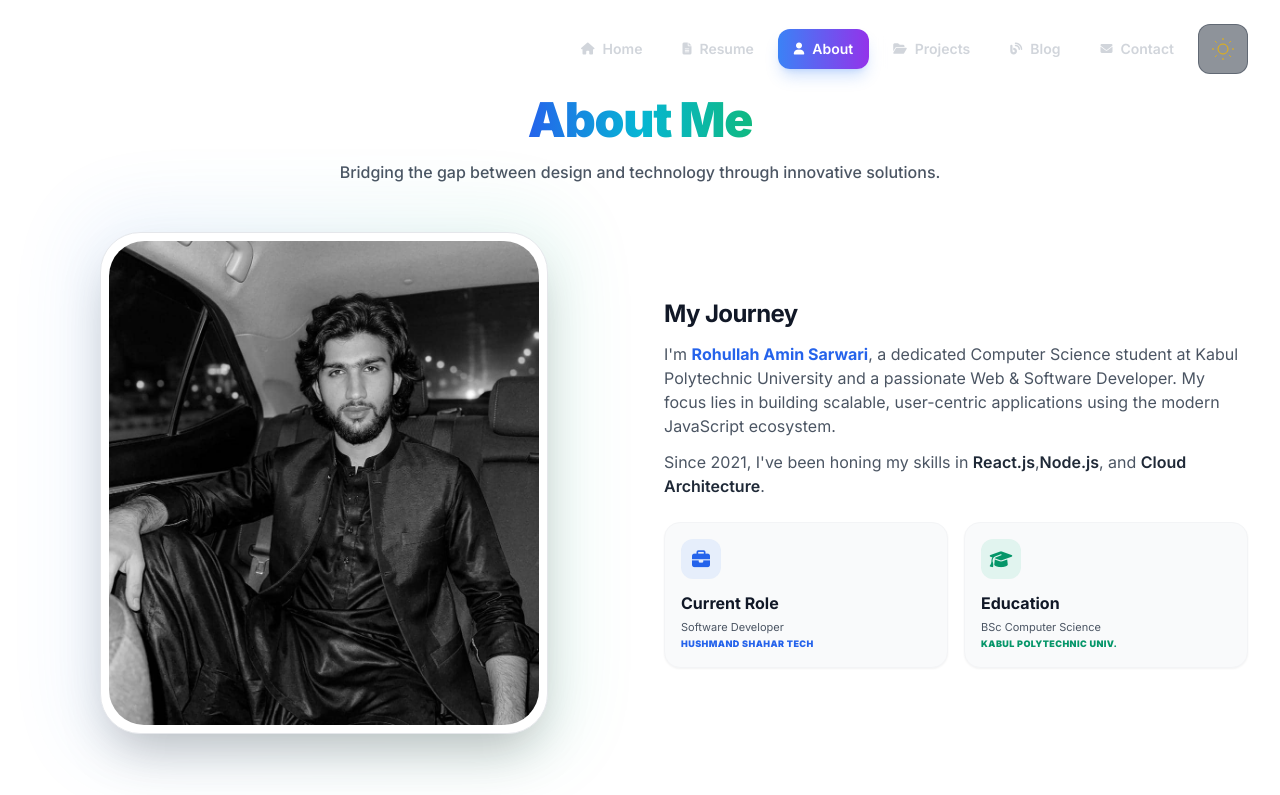
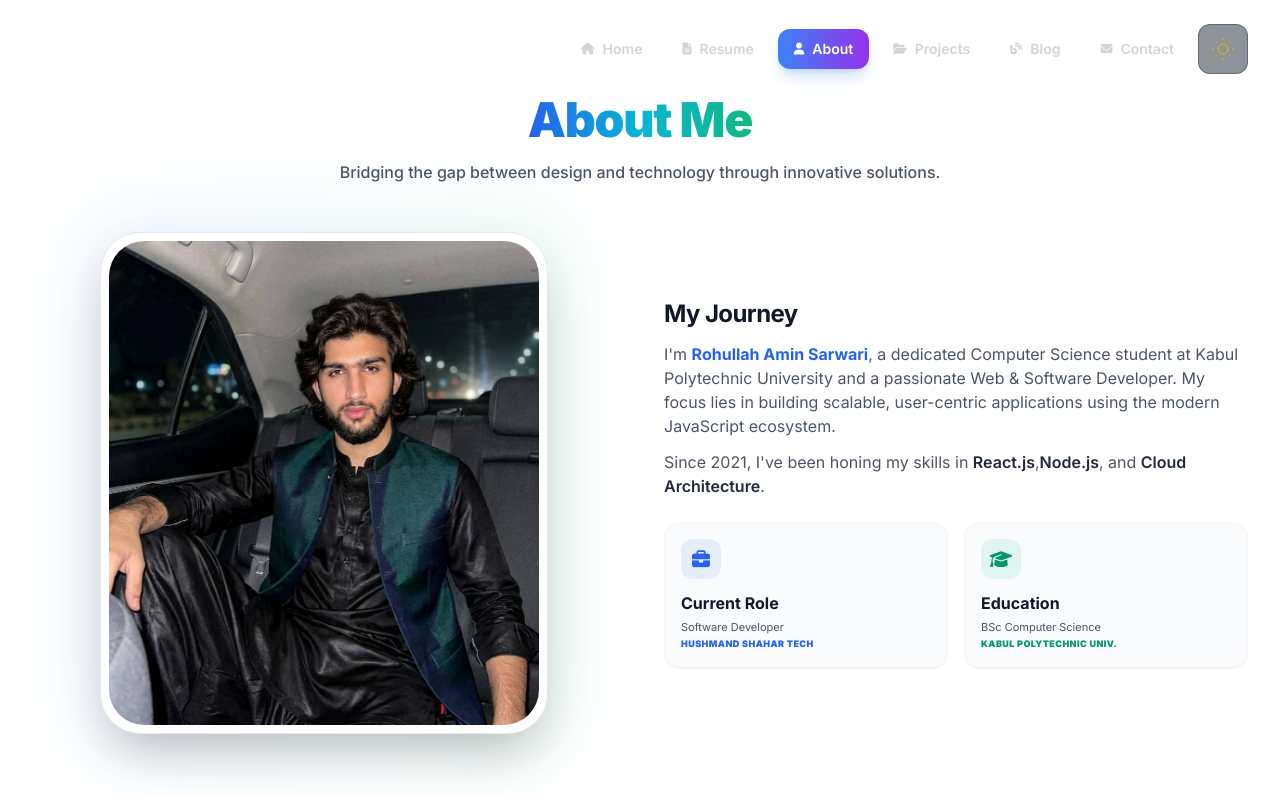
Before and after one commit to RohullahAminSarwari/RohullahAminSarwari-Portfolio, a React (Vite) app: page /about in a window 1280 px wide. Shown: the top 795 px of the page. Built offline with nearby package versions, Linux system fonts and the light colour scheme; the HTML template or start-up script is replaced by a standard one.

Commit message:
Colorize profile photo across all pages by removing grayscale filters

```diff
--- a/src/pages/About.jsx
+++ b/src/pages/About.jsx
@@ -146,7 +146,7 @@ const About = () => {
                 <img
                   src="/profile.jpg"
                   alt="Rohullah Amin Sarwari"
-                  className="w-full h-auto object-cover rounded-[2.2rem] grayscale group-hover:grayscale-0 transition-all duration-700"
+                  className="w-full h-auto object-cover rounded-[2.2rem] group-hover:scale-105 transition-all duration-700"
                 />
               </div>
             </div>
--- a/src/pages/Home.jsx
+++ b/src/pages/Home.jsx
@@ -278,7 +278,7 @@ const Home = () => {
                   <img
                     src="/profile.jpg"
                     alt="Rohullah Amin Sarwari"
-                    className="w-full h-full object-cover grayscale hover:grayscale-0 transition-all duration-1000 scale-105 group-hover/photo:scale-100"
+                    className="w-full h-full object-cover transition-all duration-1000 scale-105 group-hover/photo:scale-100"
                   />
 
                   {/* Location Badge */}
@@ -382,7 +382,7 @@ const Home = () => {
                 </blockquote>
                 <div className="flex items-center space-x-3">
                   <div className="w-12 h-12 rounded-full border-2 border-primary-500 p-1 overflow-hidden">
-                    <img src={testimonials[activeTestimonial].avatar} alt="" className="w-full h-full object-cover rounded-full grayscale" />
+                    <img src={testimonials[activeTestimonial].avatar} alt="" className="w-full h-full object-cover rounded-full" />
                   </div>
                   <div>
                     <h4 className="text-lg font-bold">{testimonials[activeTestimonial].name}</h4>
--- a/src/pages/Resume.jsx
+++ b/src/pages/Resume.jsx
@@ -122,7 +122,7 @@ const Resume = () => {
             </div>
             <div className="shrink-0 order-1 md:order-2">
               <div className="w-28 h-28 sm:w-32 sm:h-32 md:w-40 md:h-40 rounded-3xl border-4 border-blue-500/30 p-1.5 overflow-hidden bg-gray-800 shadow-2xl md:rotate-3 hover:rotate-0 transition-transform duration-500 print:rotate-0 print:w-32 print:h-32">
-                <img src="/profile.jpg" alt="Rohullah Amin Sarwari" className="w-full h-full object-cover rounded-2xl grayscale hover:grayscale-0 transition-all duration-700" />
+                <img src="/profile.jpg" alt="Rohullah Amin Sarwari" className="w-full h-full object-cover rounded-2xl transition-all duration-700" />
               </div>
             </div>
           </div>
```
